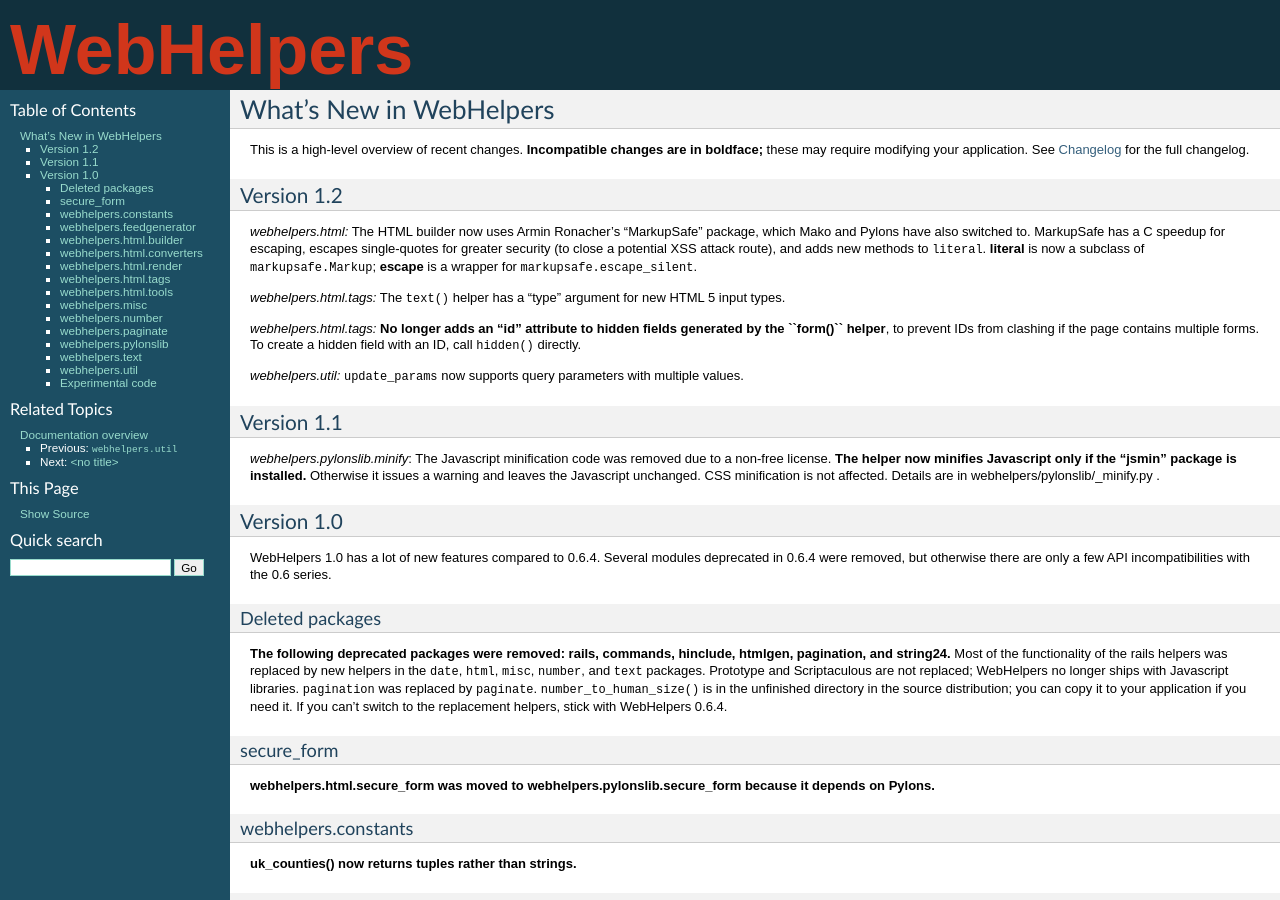
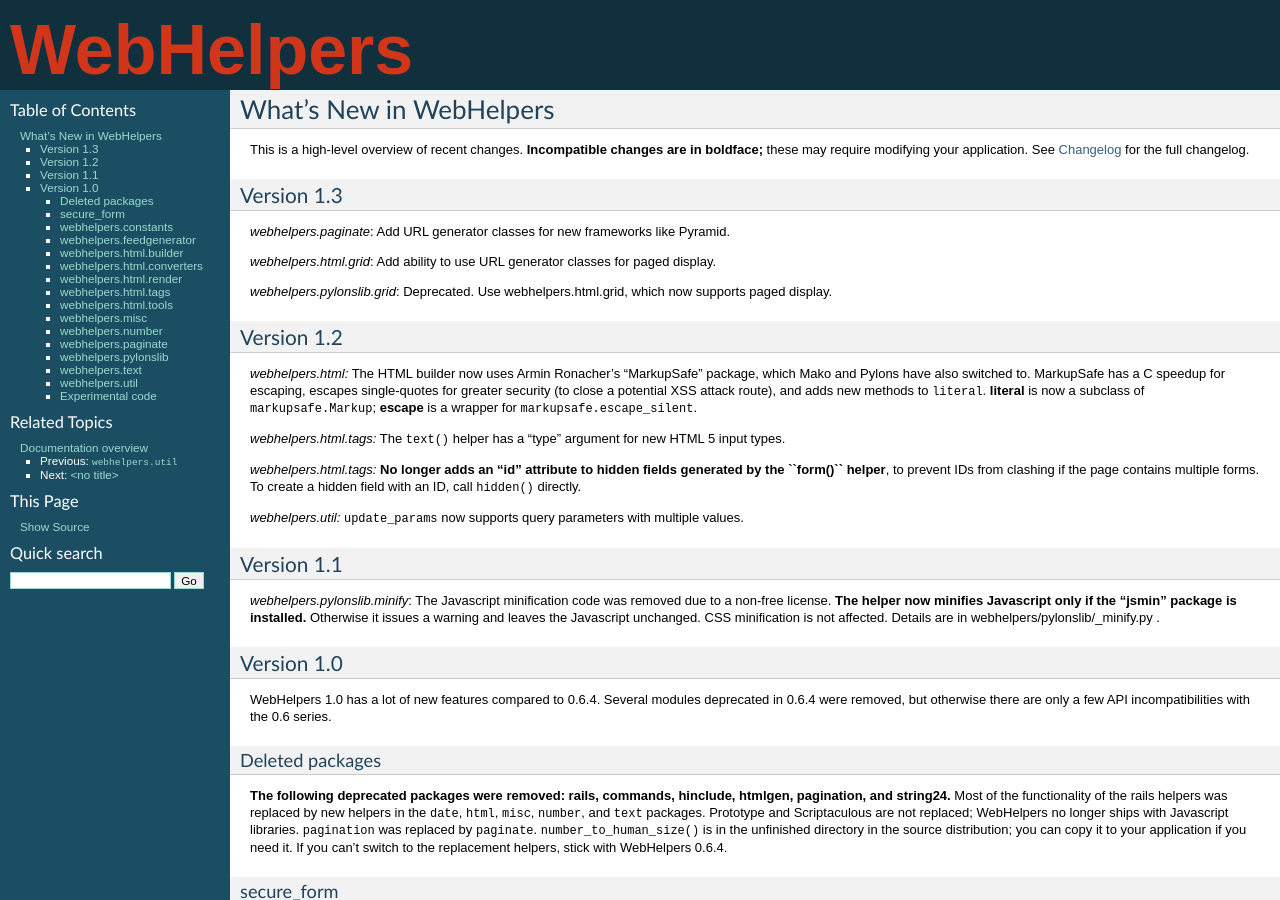
Before and after one commit to mohd-akram/webhelpers, a Sphinx documentation site: the page built from docs/whats_new.rst, in a window 1280 px wide and 900 px high. Built offline with Sphinx 7.4.7, drawn with Linux system fonts in a browser that asks for light colours.

Commit message:
Update What's New.

```diff
--- a/docs/whats_new.rst
+++ b/docs/whats_new.rst
@@ -4,6 +4,18 @@
 This is a high-level overview of recent changes. **Incompatible changes are
 in boldface;** these may require modifying your application.  See `Changelog
 <changelog.html>`_ for the full changelog.
+
+Version 1.3
+-----------
+
+*webhelpers.paginate*: Add URL generator classes for new frameworks like
+Pyramid.
+
+*webhelpers.html.grid*: Add ability to use URL generator classes for paged
+display.
+
+*webhelpers.pylonslib.grid*: Deprecated. Use webhelpers.html.grid, which now
+supports paged display.
 
 Version 1.2
 -----------
```
